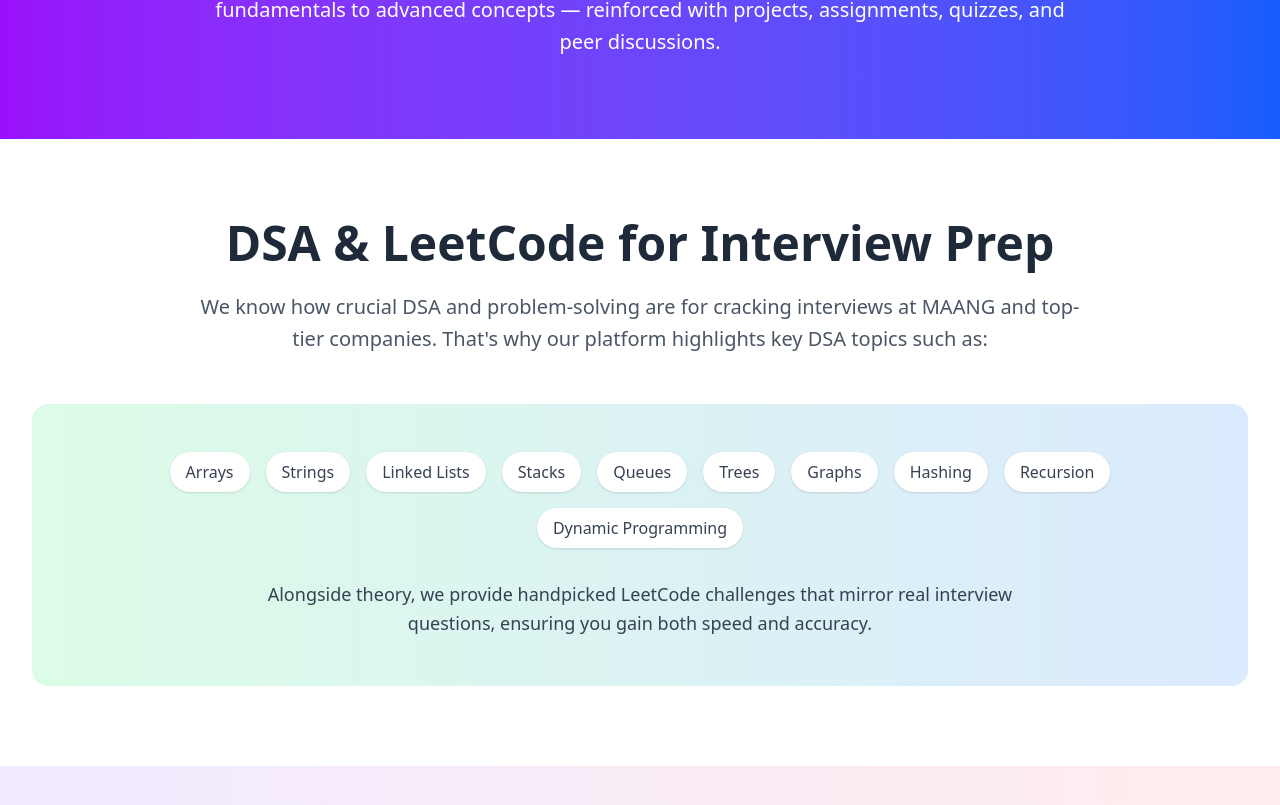
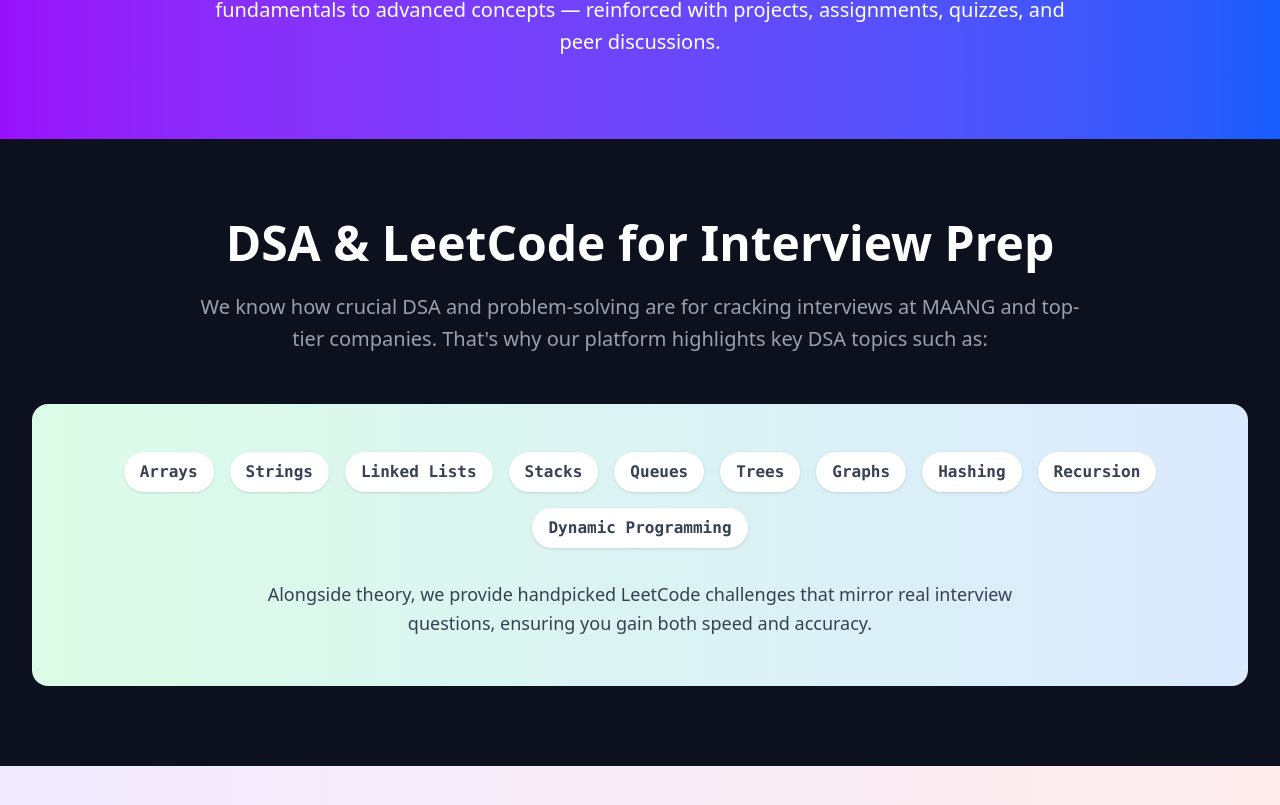
Before and after one commit to raushan-sinha/dev-forage, a React (Vite) app: page / in a window 1280 px wide. Shown: the part 1955-2760 px from the top of the page. Built offline with nearby package versions, Linux system fonts and the light colour scheme; no server answers.

Commit message:
Updated new code with background-colo, font-family

```diff
--- a/src/pages/Home/sections/DsaSection.jsx
+++ b/src/pages/Home/sections/DsaSection.jsx
@@ -23,14 +23,14 @@ export default function DsaSection() {
     };
 
     return (
-        <section className="py-20 px-4 sm:px-6 lg:px-8 bg-white">
+        <section className="py-20 px-4 sm:px-6 lg:px-8 bg-[#0D111E]">
             <div className="max-w-7xl mx-auto">
                 {/* Title & Description */}
                 <div className="text-center mb-12">
-                    <h2 className="text-3xl md:text-5xl font-bold text-gray-800 mb-6">
+                    <h2 className="text-3xl md:text-5xl font-bold text-white mb-6">
                         {dsaSection.title}
                     </h2>
-                    <p className="text-lg md:text-xl text-gray-600 mb-8 max-w-4xl mx-auto leading-relaxed">
+                    <p className="text-lg md:text-xl text-gray-400 mb-8 max-w-4xl mx-auto leading-relaxed">
                         {dsaSection.description}
                     </p>
                 </div>
@@ -41,7 +41,7 @@ export default function DsaSection() {
                         {dsaSection.topics.map((topic, index) => (
                             <span
                                 key={index}
-                                className="bg-white px-4 py-2 rounded-full text-sm md:text-base font-medium text-gray-700 shadow-sm"
+                                className="bg-white px-4 py-2 rounded-full text-sm md:text-base font-semibold text-gray-700 shadow-sm font-mono"
                             >
                                 {topic}
                             </span>
```
